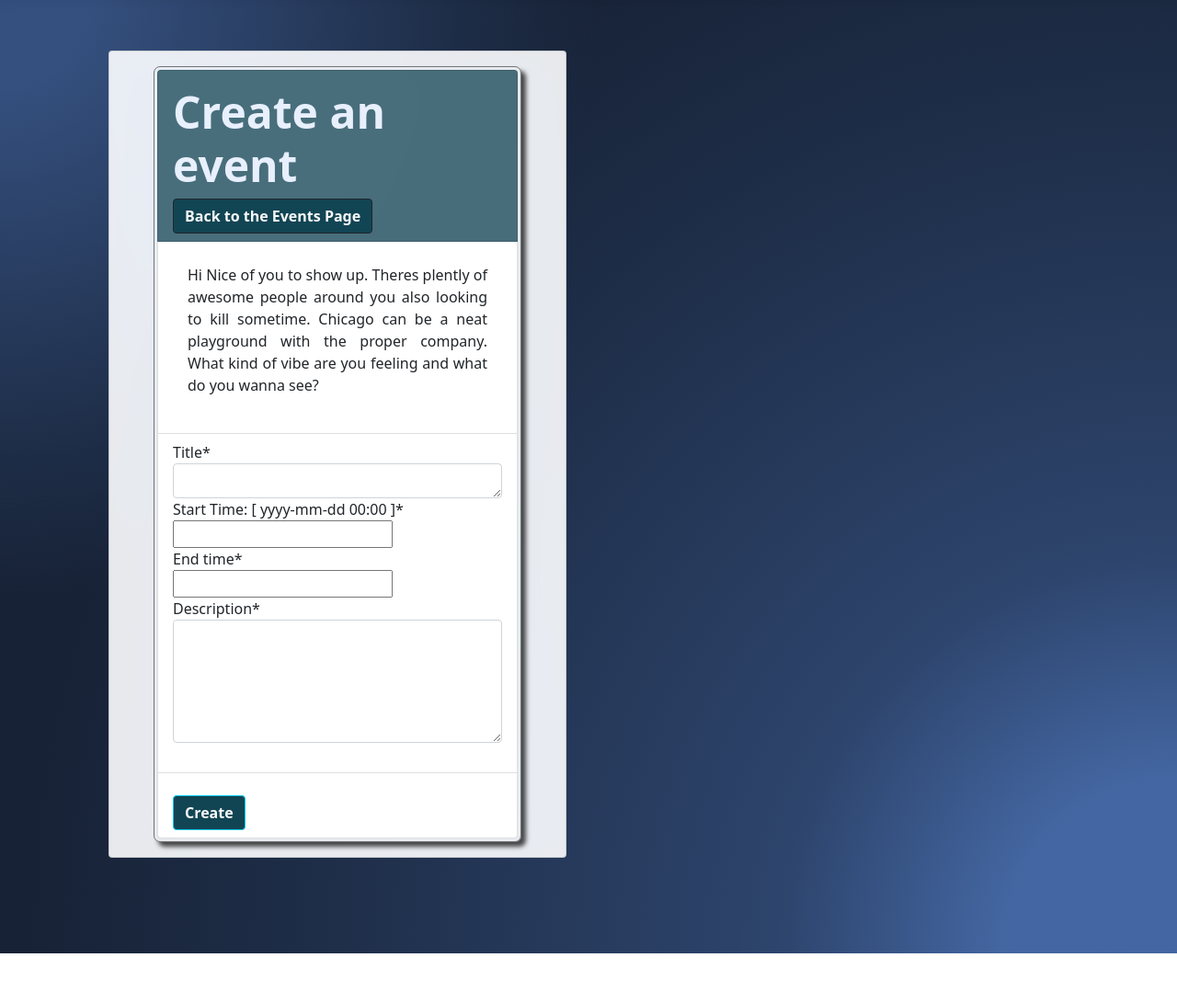
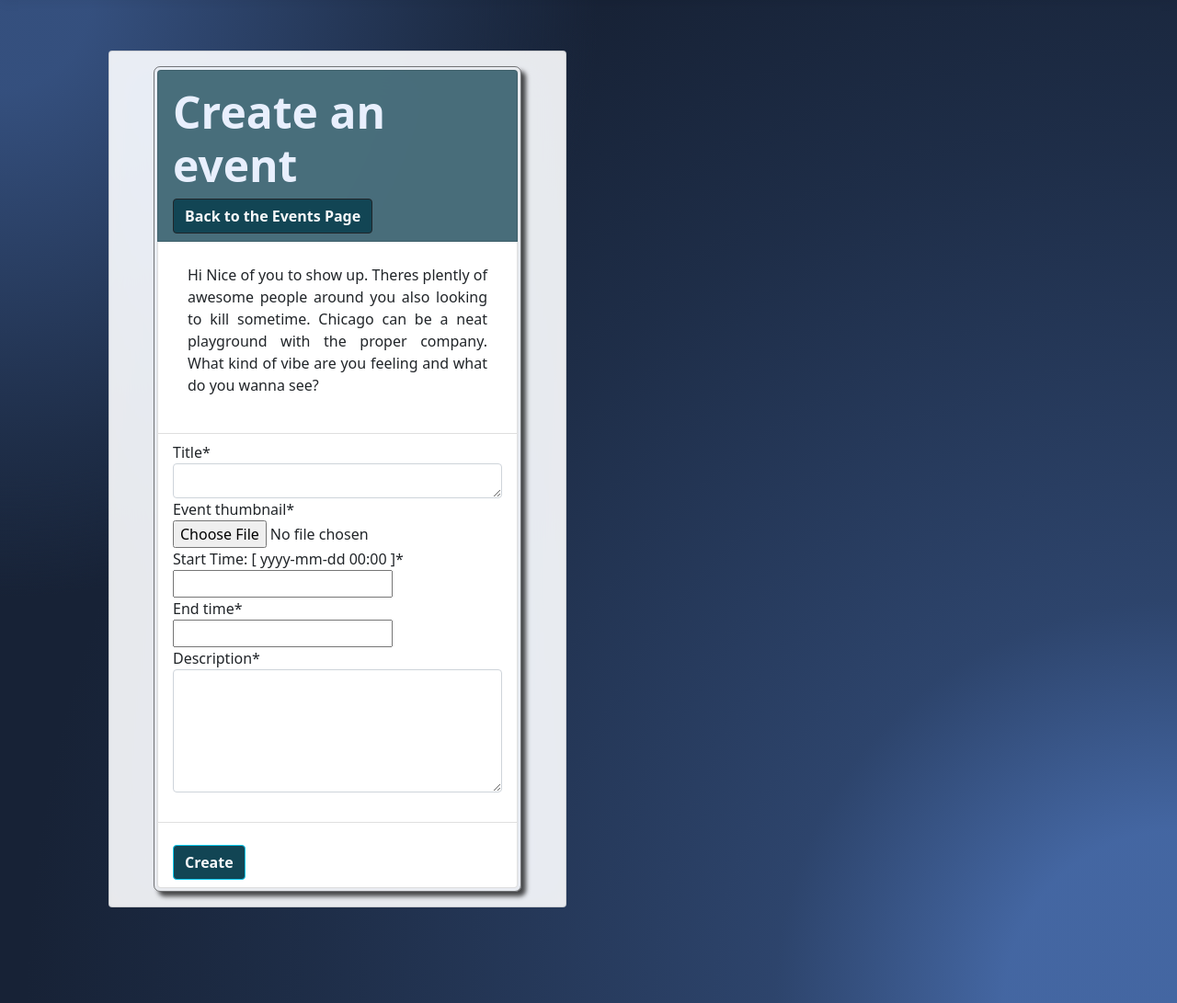
Before and after one commit to alejamora04/Layover-Connections, a Django app: page /events/create_event in a window 1280 px wide. Shown: the part 65-1156 px from the top of the page at 92% size. Before the commit the page ends 1102 px from the top, so only its background shows below. Run offline with Django 4.2, Linux system fonts and the light colour scheme; a user stored in the database is signed in; some libraries are stand-ins or nearby versions.

Commit message:
Enabled user image upload functionality for events model objects.

```diff
--- a/events/forms.py
+++ b/events/forms.py
@@ -7,16 +7,18 @@ class EventCreationForm(forms.ModelForm):
 	title = forms.CharField(widget=forms.Textarea(attrs={'class': 'form-control', 'rows': 1}))
 	start_time = forms.CharField(label= 'Start Time: [ yyyy-mm-dd 00:00 ]')
 	description = forms.CharField(widget=forms.Textarea(attrs={'class': 'form-control', 'rows': 5}))
+	event_thumbnail = forms.ImageField()
 
 	class Meta:
 		model = Event
-		fields = ['title', 'start_time', 'end_time', 'description']
+		fields = ['title', 'event_thumbnail', 'start_time', 'end_time', 'description']
 
 
 # [Placeholder form] in case I make the update form different.
 class EventUpdateForm(forms.ModelForm):
 	title = forms.CharField(widget=forms.Textarea(attrs={'class': 'form-control', 'rows': 1}))
 	start_time = forms.CharField(label= 'Start Time: [ yyyy-mm-dd 00:00 ]')
+	description = forms.CharField(widget=forms.Textarea(attrs={'class': 'form-control', 'rows': 5}))
 
 	class Meta:
 		model = Event
--- a/events/models.py
+++ b/events/models.py
@@ -2,33 +2,29 @@ from django.db import models
 from django.conf import settings
 from django.contrib.auth.models import User
 from django.urls import reverse
-
-from django.contrib import auth
-from django.utils import timezone
 from PIL import Image
 
+#from django.contrib import auth
+#from django.utils import timezone
 """
-MVP Checklist
-- Configure Middleware to assign local CST to views attribute to make status accurate
-Attributes
- Host approval controls[In Progress],
- Thumbnail,
-
 Post MVP Attributes
  Duration
- Basic Category tags and pagination controls.
+ Basic Category Tags and pagination controls.
+ Event Comments.
 """
 
 # Prototype model for Events
 class Event(models.Model):
-    description = models.CharField(max_length=250,
-                    blank=True)
+    description = models.CharField(max_length=250, blank=True)
     title = models.TextField()
     start_time = models.DateTimeField()
     end_time = models.DateTimeField()
     participants = models.ManyToManyField(User)
     # Add a field to store the host's user id.
     host = models.IntegerField(null=True)
+
+    # [IN PROGRESS] Add Event Thumbnail and provide a default.
+    event_thumbnail = models.ImageField(default='event_placeholder.jpg', upload_to='event_thumbnails')
 
     # Host permissions created via model attributes.
     class Meta:
@@ -40,3 +36,15 @@ class Event(models.Model):
     # Allows for get object or 404 & to insert args into URL route reqs: (/host/title)
     def get_absolute_url(self):
         return reverse('events:event_details', kwargs={"event_id": self.pk})
+
+    # Provide Manager for saving event thumbnail (Maybe unneccesary/redundant)
+    def save(self, *args, **kwargs):
+        super(Event, self).save(*args, **kwargs)
+
+        img = Image.open(self.event_thumbnail.path)
+
+        # Provide size restrictions of user uploaded images (300x300)
+        if img.height > 300 or img.width > 300:
+            output_size = (300, 300)
+            img.thumbnail(output_size)
+            img.save(self.event_thumbnail.path)
--- a/events/templates/events/existing_event.html
+++ b/events/templates/events/existing_event.html
@@ -55,7 +55,8 @@
                                         height: 100%;
                                         ">
                                             <!-- .work-image" Work Card Thumbnail -->
-                                            <img src= "{% static '/events/images/500x500_placeholder.png' %}" style="
+                                            <!--img src= "{% static '/events/images/500x500_placeholder.png' %}" style=" -->
+                                            <img src= "{{ events.event_thumbnail.url }}" style="
                                             object-fit:contain;
                                             width: 100%;
                                             height: 100%;
--- a/events/views.py
+++ b/events/views.py
@@ -6,6 +6,12 @@ from django.contrib import messages
 from .forms import EventCreationForm
 from django.utils import timezone
 
+"""
+
+MVP Checklist
+- Configure Middleware to assign local CST to views attribute to make status accurate
+
+"""
 
 # Base Event Page to encapsulate all event controls.
 def event_base(request):
@@ -61,7 +67,7 @@ def view_events(request):
 @login_required
 def create_event(request):
 	if request.method == 'POST':
-		Event_Form = EventCreationForm(request.POST)
+		Event_Form = EventCreationForm(request.POST, request.FILES)
 		# Store host & title, apply host controls to the current user.
 		host = request.user
 
@@ -149,33 +155,6 @@ def edit_event(request, event_id):
 
 	return render(request, 'events/edit_event.html', context)
 
-"""
-#[Functional]: Old code without additional test.
-# Allow Host User to modify the event. Raise HTTP 403 Error code if the user is unauthorized.
-@permission_required('events.can_edit_event', raise_exception=True)
-def edit_event(request, event_id):
-	# Load event model details to prepopulate the form fields.
-	event_details = get_object_or_404(Event, pk = event_id)
-
-	if request.method == "POST":
-		update_form = EventCreationForm(request.POST, instance=event_details)
-		if update_form.is_valid():
-			update_form.save()
-			messages.success(request, f"Your Event {format(update_form)} has been updated.")
-			return render(request, 'events/event_details.html', {"event_details": event_details,})
-
-	else:
-		update_form = EventCreationForm(instance=event_details)
-
-	context = {
-		"event_details": event_details,
-		"update_form": update_form,
-	}
-
-	return render(request, 'events/edit_event.html', context)
-
-"""
-
 # Allow the host to edit event details on the front end.
 def delete_event(request, event_id):
 	# Load event model details to prepopulate the form fields.
```
Also changed, not shown: db.sqlite3, media/profile_pics/taylor-8Vt2haq8NSQ-unsplash.jpg (deleted).
